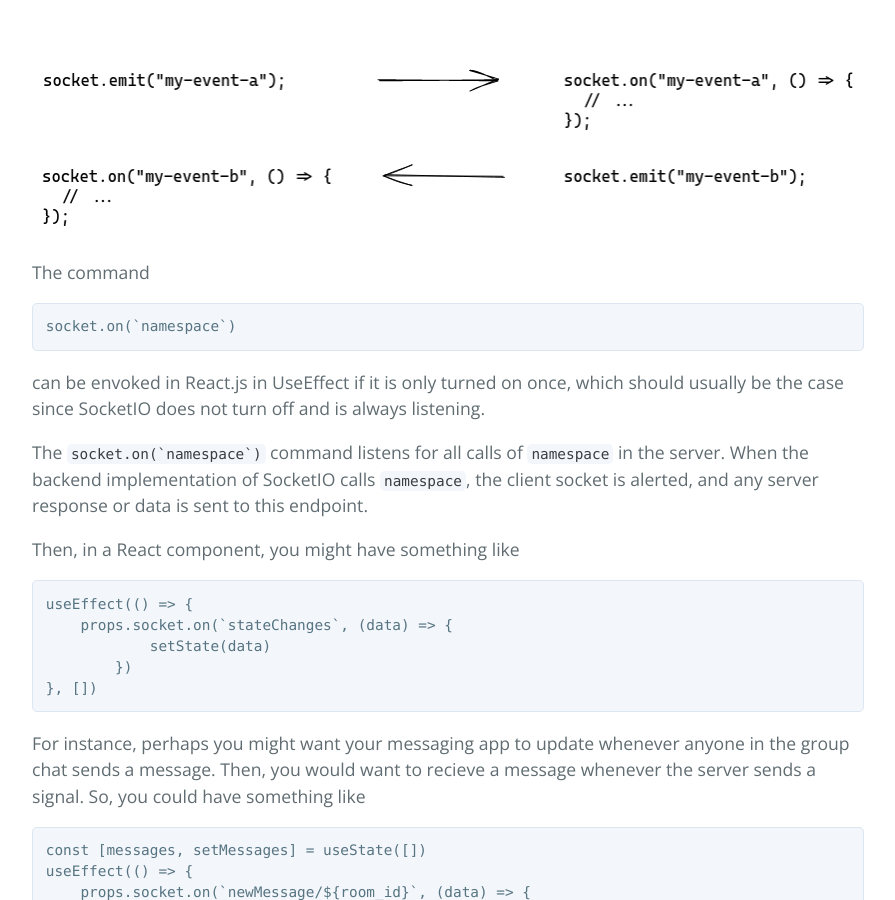
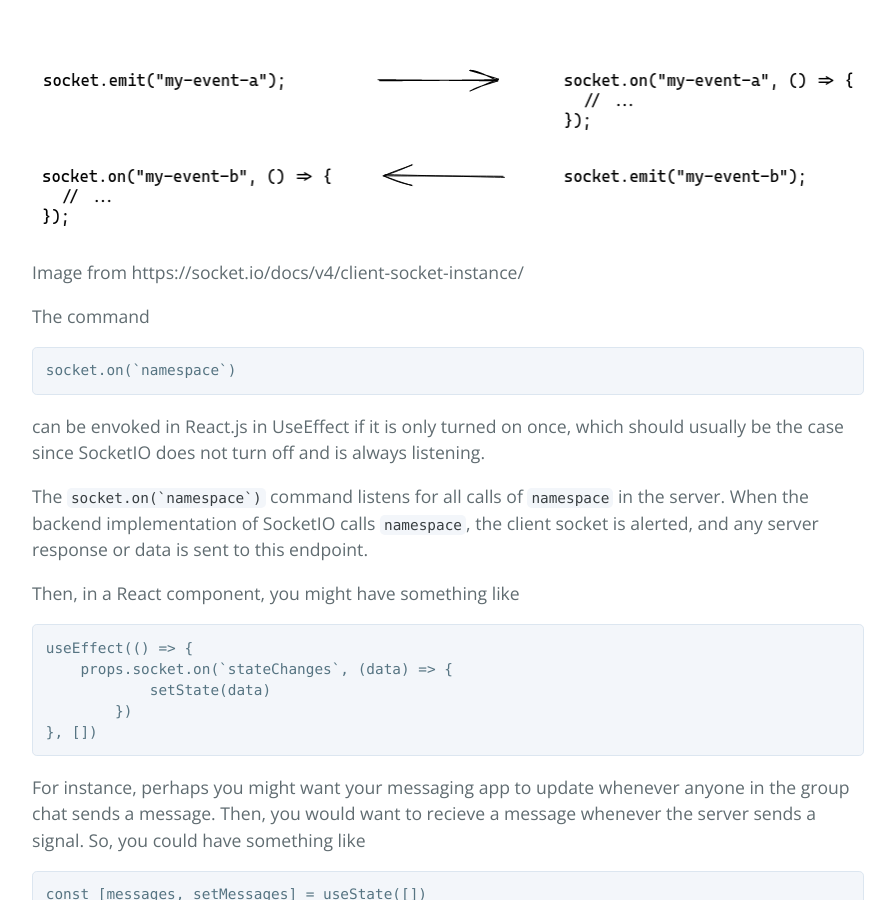
Before and after one commit to learning-software-engineering/learning-software-engineering.github.io, a Jekyll site: the page built from Topics/Tech_Stacks/SocketIO/Intro_to_SocketIO.md, in a window 1280 px wide and 900 px high, scrolled down 3433 px. Shown: the whole window, without its empty margins (192-1087 px from the left). Built offline with Jekyll 4.4.1, drawn with Linux system fonts in a browser that asks for light colours; our own code applies the rules of GitHub Pages for plain Markdown files.

Commit message:
source image

```diff
--- a/Topics/Tech_Stacks/SocketIO/Intro_to_SocketIO.md
+++ b/Topics/Tech_Stacks/SocketIO/Intro_to_SocketIO.md
@@ -121,6 +121,8 @@ Typically, socketIO has 2 states. It is either listening for signals or it is se
 Sending a signal is done through `socket.emit("event-a")`, while listening for signals is done through `socket.on("event-b")`.
 
 <img src="bidirectional-communication-socket.png">
+
+Image from https://socket.io/docs/v4/client-socket-instance/
 
 The command
 
```
